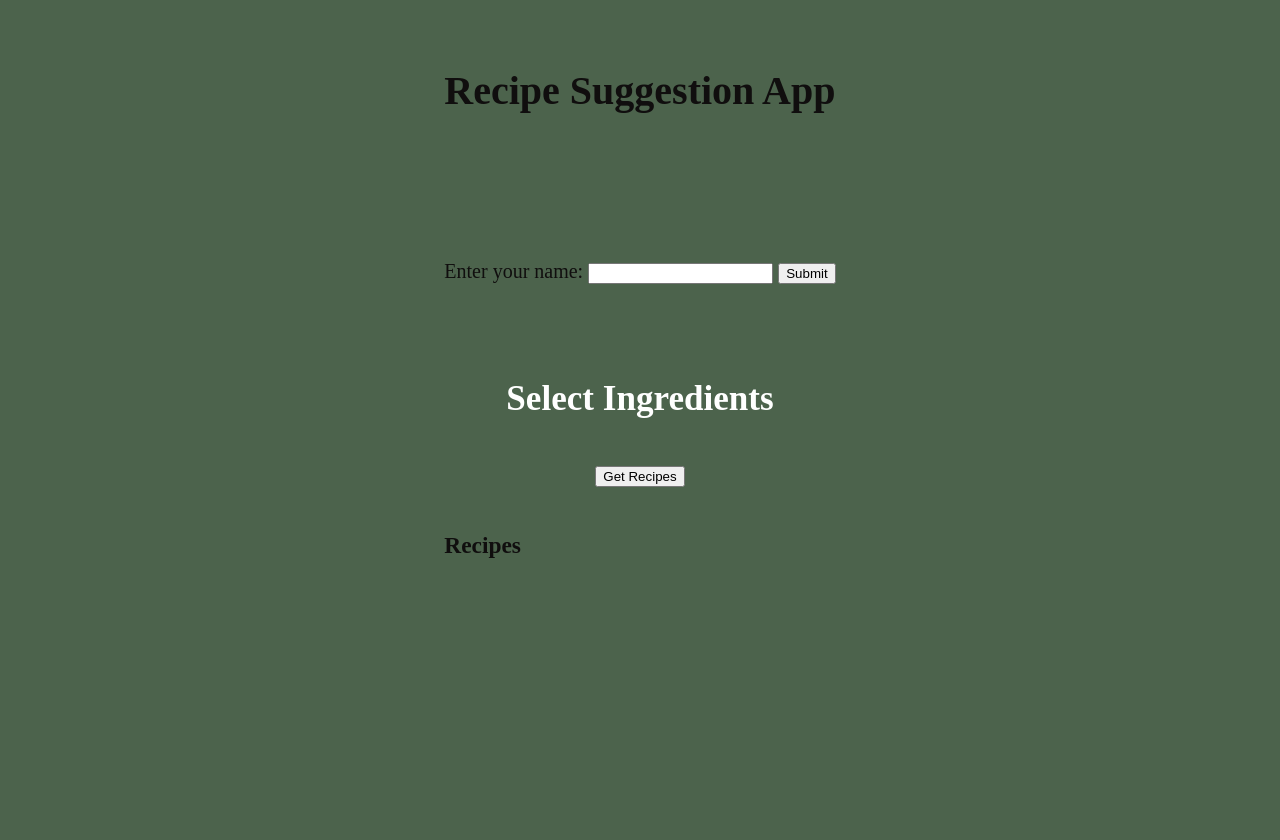
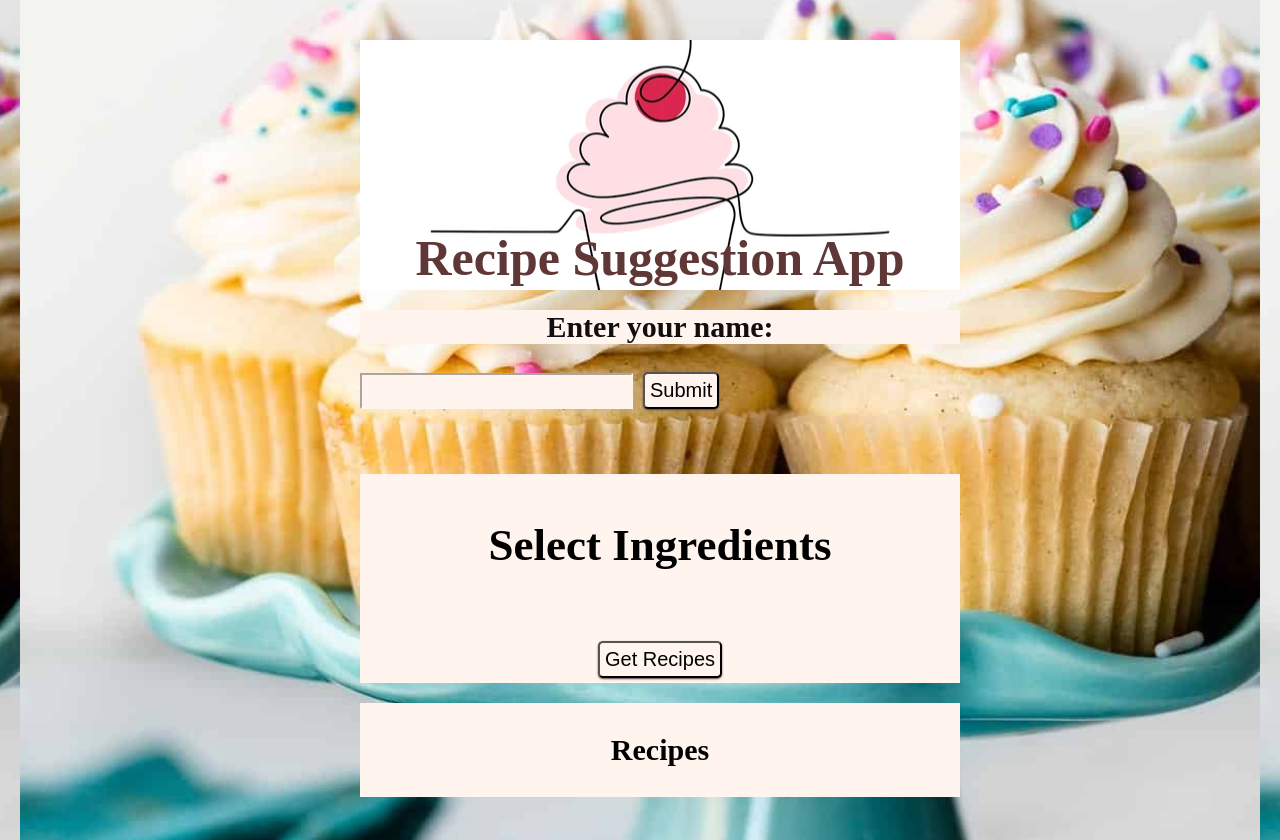
Before and after one commit to BeatrizSanssi/L1, a website: page express-frontend/public/index.html in a window 1280 px wide. Drawn offline with Linux system fonts and the light colour scheme; no server answers.

Commit message:
Add styling

```diff
--- a/express-frontend/public/css/style.css
+++ b/express-frontend/public/css/style.css
@@ -10,42 +10,127 @@ body {
     background-color: rgb(76, 99, 76);
     margin: 20px;
     padding: 20px;
-    background-repeat: no-repeat;
+    background-size: cover;
+    background-repeat: repeat;
+    background-position: center;
+    opacity: 1.0;
     color: rgb(16, 14, 14);
     font-family: 'NT Adventure';
+    background-image: url(../images/cupcakes.jpg);
     display: grid;
     gap: 1rem;
     padding: 0px;
     justify-content: space-evenly;
-    grid-template-columns: auto;
-    grid-template-rows: 200px auto auto;
+    grid-template-columns: 600px;
+    grid-template-rows: 250px auto auto auto;
     grid-template-areas:
+        "header"
         "nameForm"
         "ingredients"
         "recipes";
+}
+
+#header{
+    grid-area: header;
+    background-image: url(../images/cupcake2.webp);
+    background-repeat: no-repeat;
+    max-width: 100%;
+    background-position: center;
+    background-size: cover;
+    opacity: 1.0;
+}
+
+#header img {
+    max-width: 100%;
+    max-height: 100%;
+    margin: 0px;
+    padding: 0px;
+    opacity: 1.0;
+}
+
+#headerText{
+    font-size: 2.5em;
+    font-weight: bold;
+    padding-top: 155px;
+    color: rgb(96, 55, 55);
+    text-align: center;
+    border-color: black;
 }
 
 img {
     max-width: 100%;
 }
 
-.container > div {
-    background-color: rgb(76, 99, 76);
+.containerElement > div {
     justify-content: space-between;
+    background-color: seashell;
     align-items: center;
     max-width: fit-content;
     position: relative;
 }
 
 #greeting {
+    grid-area: greeting;
+    background-color: seashell;
     font-size: 2em;
-    color: white;
+    color: black;
+    text-align: center;
+    max-width: fit-content;
+}
+
+#nameLabel {
+    font-size: 30px;
+    font-weight: bold;
+    background-color: seashell;
+    display: block;
+    text-align: center;
+}
+
+#name {
+    font-size: 20px;
+    border-color: seashell;
+    max-width: fit-content;
+    background-color: seashell;
+    height: 30px;
+}
+
+#submit-name-btn, #get-recipes-btn {
+    font-size: 20px;
+    background-color: seashell;
+    color: black;
+    border-color: black;
+    border-radius: 5px;
+    padding: 5px;
+    margin: 5px;
+    box-shadow: 0px 1px 2px rgb(91, 64, 64);;
+}
+h3 {
+    font-size: 1.5em;
+    color: black;
     text-align: center;
 }
 
 #ingredients {
+    grid-area: ingredients;
+    background-color: seashell;
     align-self: center;
     font-size: 1.5em;
     color: white;
     text-align: center;
 }
+
+#ingredients-list {
+    font-size: 25px;
+    padding: 10px;
+    color: black;
+    text-align: left;
+}
+
+#recipes {
+    grid-area: recipes;
+    background-color: seashell;
+    align-self: center;
+    font-size: 1em;
+    color: white;
+    text-align: center;
+}
--- a/express-frontend/public/index.html
+++ b/express-frontend/public/index.html
@@ -7,12 +7,17 @@
     <script src="./script.js"></script>
     <link rel="stylesheet" href="./css/style.css">
 </head>
+
 <body>
-    <h1>Recipe Suggestion App</h1>
+
+    <header id="header">
+    <h1 id="headerText">Recipe Suggestion App</h1>
+    </header>
 
     <!-- Greeting section -->
     <div id="nameForm">
-        <label for="name">Enter your name:</label>
+        <label id="nameLabel" for="name">Enter your name:</label>
+        <br>
         <input type="text" id="name" name="name">
         <button id="submit-name-btn">Submit</button>
         <p id="greeting"></p>
```
Also changed, not shown: express-frontend/public/images/cherryOnTop.jpg (added), express-frontend/public/images/cupcake2.webp (added), express-frontend/public/images/cupcakes.jpg (added).
